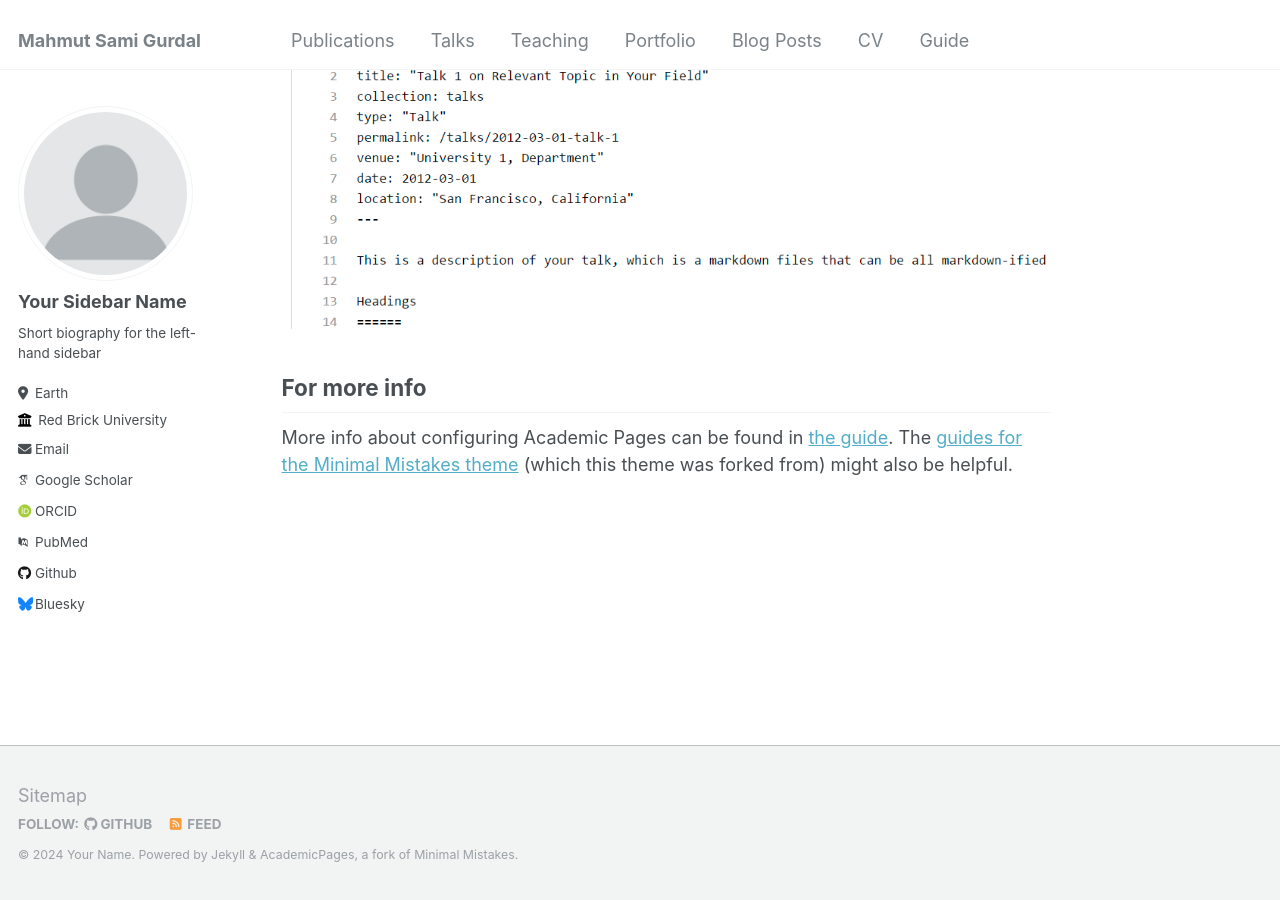
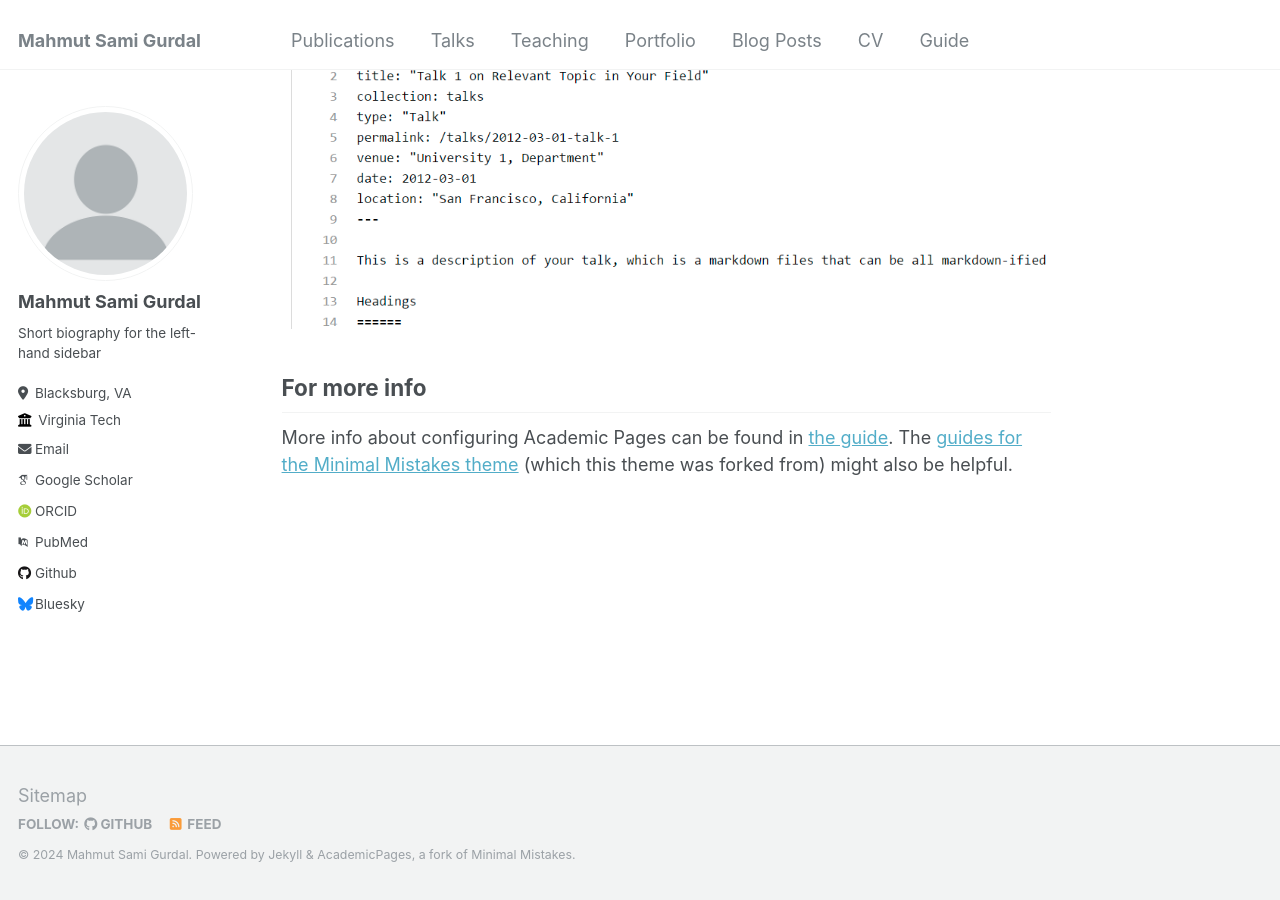
Before and after one commit to mahmutgurdal/mahmutgurdal.github.io, a Jekyll site: the page built from _pages/about.md, in a window 1280 px wide and 900 px high, scrolled down 2660 px. Built offline with Jekyll 4.4.1, drawn with Linux system fonts in a browser that asks for light colours; some web fonts are replaced.

Commit message:
Update _config.yml

```diff
--- a/_config.yml
+++ b/_config.yml
@@ -10,8 +10,8 @@
 locale                   : "en-US"
 title                    : "Mahmut Sami Gurdal"
 title_separator          : "-"
-name                     : &name "Your Name"
-description              : &description "personal description"
+name                     : &name "Mahmut Sami Gurdal"
+description              : &description "Ph.D. Student"
 url                      : https://academicpages.github.io # the base hostname & protocol for your site e.g. "https://mmistakes.github.io"
 baseurl                  : "" # the subpath of your site, e.g. "/blog"
 repository               : "academicpages/academicpages.github.io"
@@ -22,13 +22,13 @@ repository               : "academicpages/academicpages.github.io"
 author:
   # Biographic information
   avatar           : "profile.png"
-  name             : "Your Sidebar Name"
+  name             : "Mahmut Sami Gurdal"
   pronouns         : # example: "she/her"
   bio              : "Short biography for the left-hand sidebar"
-  location         : "Earth"
-  employer         : "Red Brick University"
+  location         : "Blacksburg, VA"
+  employer         : "Virginia Tech"
   uri              : # URL
-  email            : "none@example.org"
+  email            : "msgurdal@vt.edu"
 
   # Academic websites
   arxiv            : # URL - Update with the correct link to your profile
```
